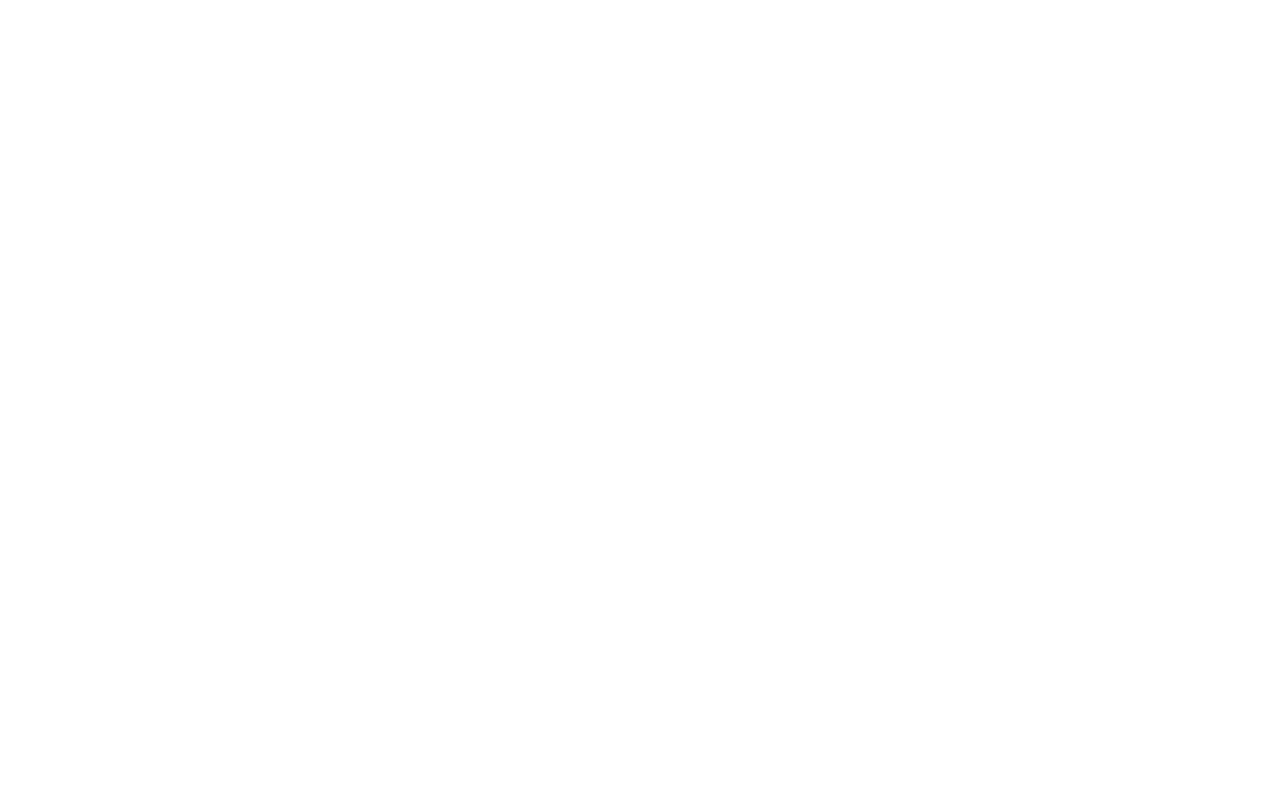
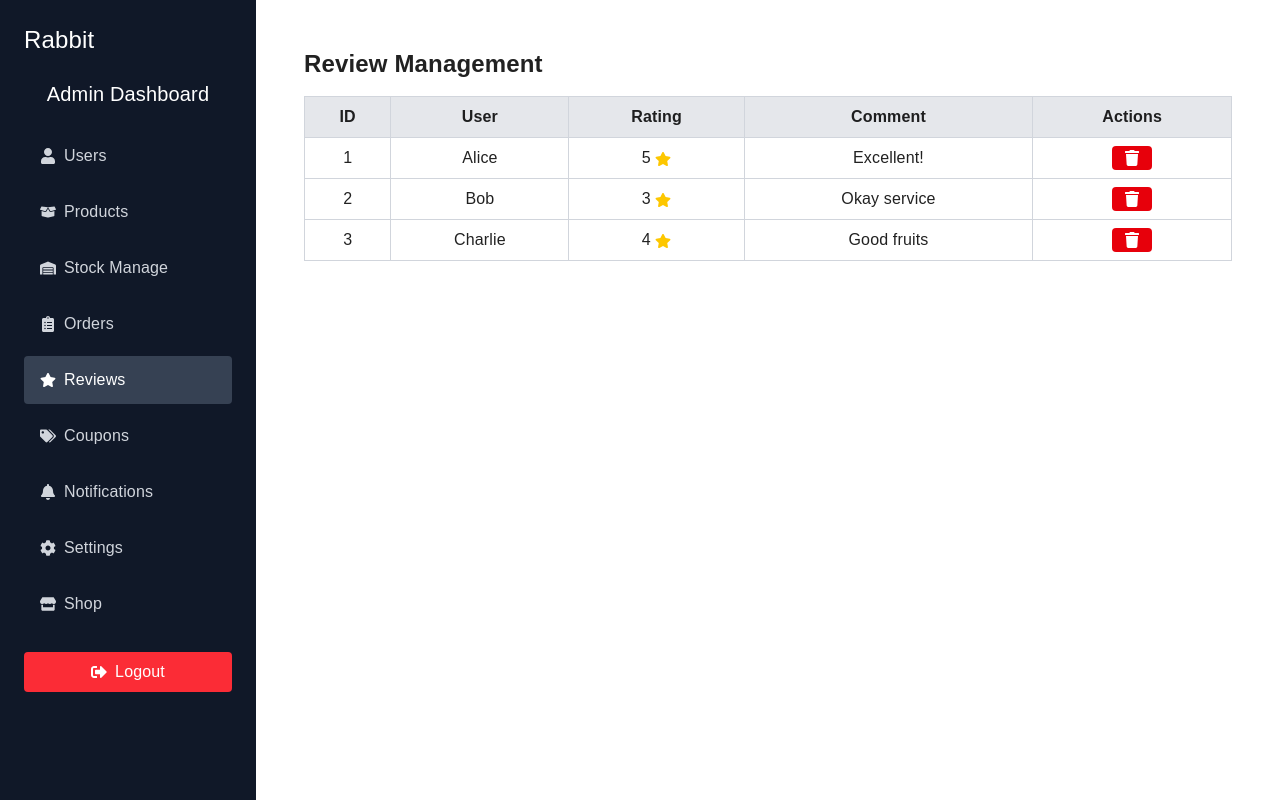
Before and after one commit to thanhphucnguyen1810/fashion-ecommerce-store, a React (Vite) app in the folder frontend/: page /admin/reviews in a window 1280 px wide. Before the commit this address had no page. Built offline with nearby package versions, Linux system fonts and the light colour scheme.

Commit message:
feat(Admin): Add Admin Reviews UI

```diff
--- a/frontend/src/App.jsx
+++ b/frontend/src/App.jsx
@@ -23,7 +23,7 @@
 import EditProductPage from './components/Admin/EditProductPage'
 import OrderManagement from './components/Admin/OrderManagement'
 import AdminDiscountCodes from './components/Admin/AdminDiscountCodes'
-// import AdminReviews from './components/Admin/AdminReviews'
+import AdminReviews from './components/Admin/AdminReviews'
 // import StockManagement from './components/Admin/StockManagement'
 // import SystemSettings from './components/Admin/SystemSettings'
 // import Notifications from './components/Admin/Notifications'
@@ -63,7 +63,7 @@
             <Route path='products/:id/edit' element={<EditProductPage />} />
             <Route path='orders' element={<OrderManagement />} />
             <Route path='coupons' element={<AdminDiscountCodes />} />
-            {/* <Route path="reviews" element={<AdminReviews />} /> */}
+            <Route path="reviews" element={<AdminReviews />} />
             {/* <Route path='stock' element={<StockManagement />} /> */}
             {/* <Route path='settings' element={<SystemSettings />} /> */}
             {/* <Route path="notifications" element={<Notifications />} /> */}
--- /dev/null
+++ b/frontend/src/components/Admin/AdminReviews.jsx
@@ -0,0 +1,65 @@
+import React, { useEffect, useState } from 'react'
+import { FaTrash, FaStar } from 'react-icons/fa'
+
+const AdminReviews = () => {
+  const [reviews, setReviews] = useState([])
+
+  // Simulate fetching reviews from API
+  useEffect(() => {
+    const fetchReviews = async () => {
+      const data = [
+        { id: 1, user: 'Alice', rating: 5, comment: 'Excellent!' },
+        { id: 2, user: 'Bob', rating: 3, comment: 'Okay service' },
+        { id: 3, user: 'Charlie', rating: 4, comment: 'Good fruits' }
+      ]
+      setReviews(data)
+    }
+    fetchReviews()
+  }, [])
+
+  const deleteReview = (id) => {
+    if (window.confirm('Are you sure you want to delete this review?')) {
+      setReviews(prev => prev.filter(r => r.id !== id))
+    }
+  }
+
+  return (
+    <div className="p-6">
+      <h2 className="text-2xl font-bold mb-4">Review Management</h2>
+      <table className="w-full border-collapse border border-gray-300">
+        <thead>
+          <tr className="bg-gray-200">
+            <th className="border border-gray-300 p-2">ID</th>
+            <th className="border border-gray-300 p-2">User</th>
+            <th className="border border-gray-300 p-2">Rating</th>
+            <th className="border border-gray-300 p-2">Comment</th>
+            <th className="border border-gray-300 p-2">Actions</th>
+          </tr>
+        </thead>
+        <tbody>
+          {reviews.map(review => (
+            <tr key={review.id} className="text-center border border-gray-300">
+              <td className="border border-gray-300 p-2">{review.id}</td>
+              <td className="border border-gray-300 p-2">{review.user}</td>
+              <td className="border border-gray-300 p-2">
+                {review.rating} <FaStar className="inline text-yellow-400" />
+              </td>
+              <td className="border border-gray-300 p-2">{review.comment}</td>
+              <td className="border border-gray-300 p-2">
+                <button
+                  className="px-3 py-1 rounded bg-red-600 text-white flex items-center justify-center mx-auto"
+                  onClick={() => deleteReview(review.id)}
+                  title="Delete review"
+                >
+                  <FaTrash />
+                </button>
+              </td>
+            </tr>
+          ))}
+        </tbody>
+      </table>
+    </div>
+  )
+}
+
+export default AdminReviews
```
Also changed, not shown: 1 other file (tests, documents, lock files or other folders).
